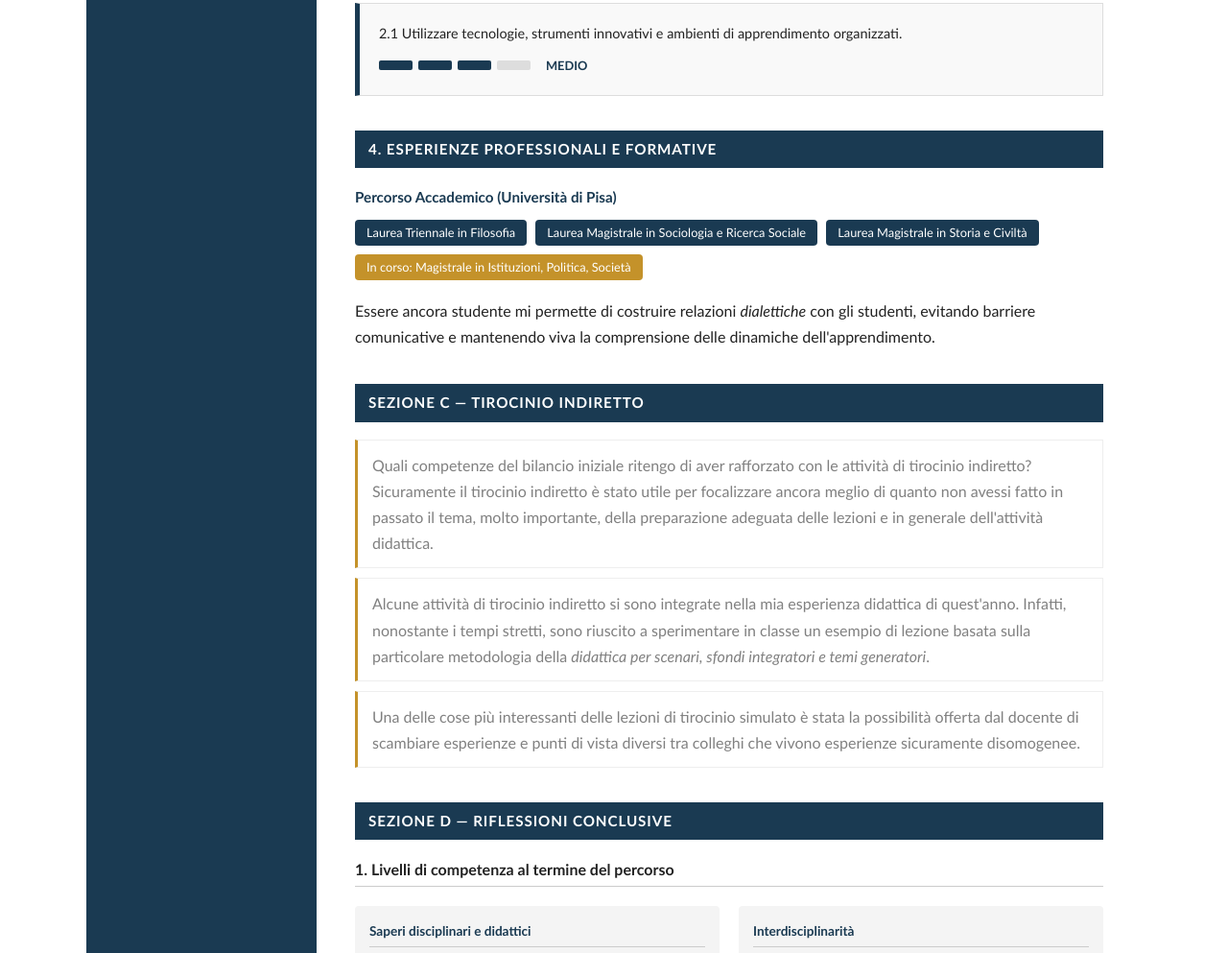
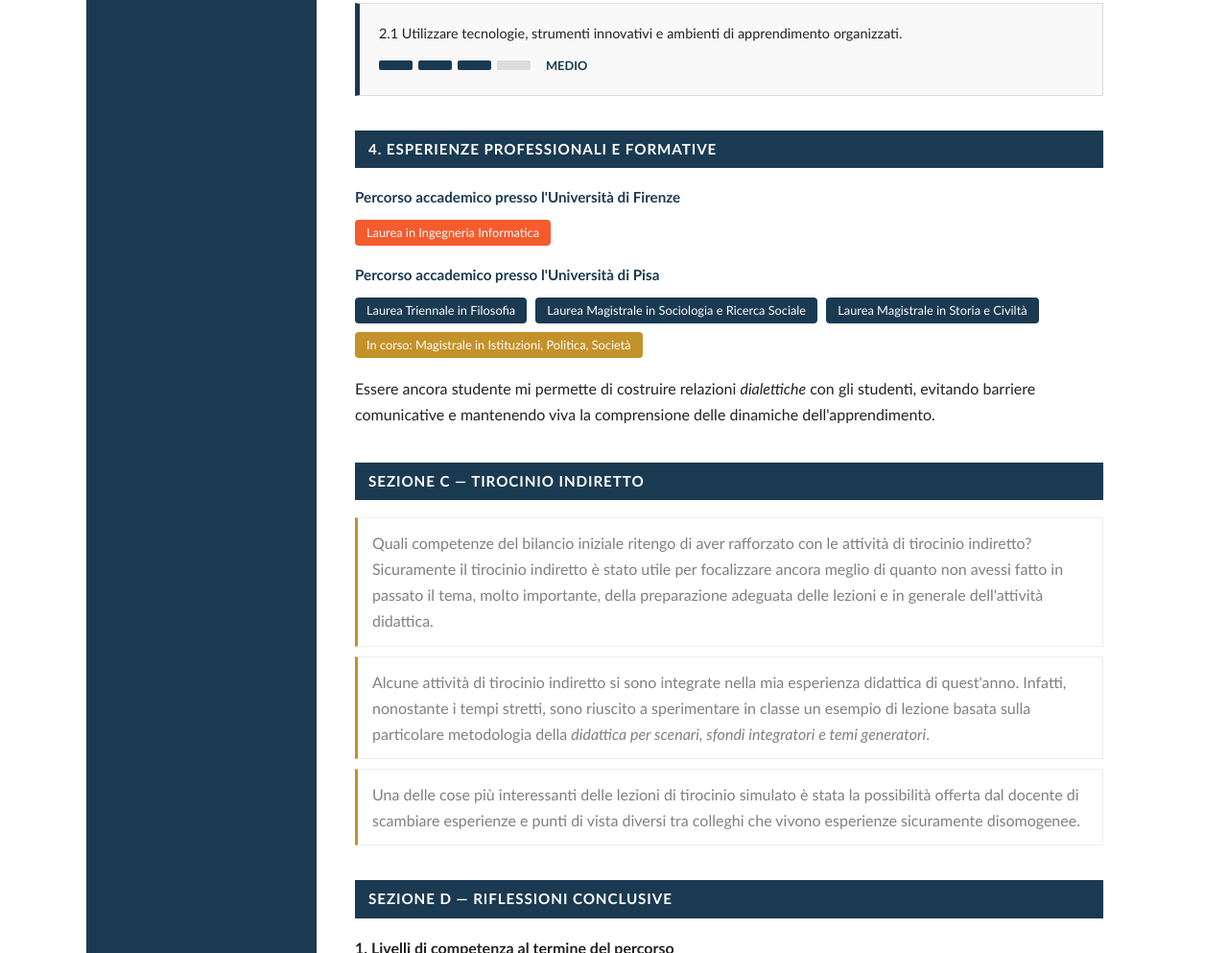
Before and after one commit to marcoriformetti/marcoriformetti.github.io, a plain HTML site: page index.html in a window 1280 px wide. Shown: the part 1524-2517 px from the top of the page at 96% size. Drawn offline with Linux system fonts and the light colour scheme.

Commit message:
Add files via upload

```diff
--- a/index.html
+++ b/index.html
@@ -224,7 +224,11 @@
         <section id="esperienze" class="section">
             <div class="section-title">4. ESPERIENZE PROFESSIONALI E FORMATIVE</div>
             <div class="job-entry">
-                <div class="job-period">Percorso Accademico (Università di Pisa)</div>
+                <div class="job-period">Percorso accademico presso l'Università di Firenze</div>
+                <div style="margin: 10px 0;">
+                    <span class="tag-pill" style="background:#f55b2d;">Laurea in Ingegneria Informatica</span>
+                </div>
+                <div class="job-period">Percorso accademico presso l'Università di Pisa</div>
                 <div style="margin: 10px 0;">
                     <span class="tag-pill">Laurea Triennale in Filosofia</span>
                     <span class="tag-pill">Laurea Magistrale in Sociologia e Ricerca Sociale</span>
```
